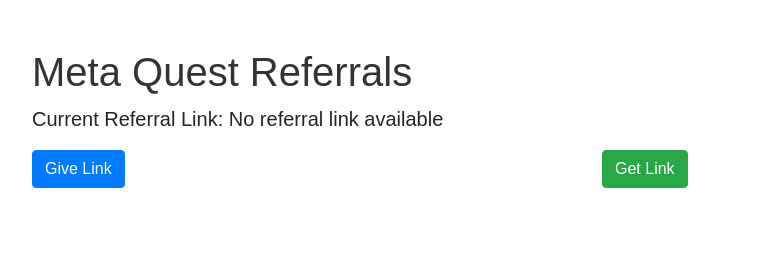
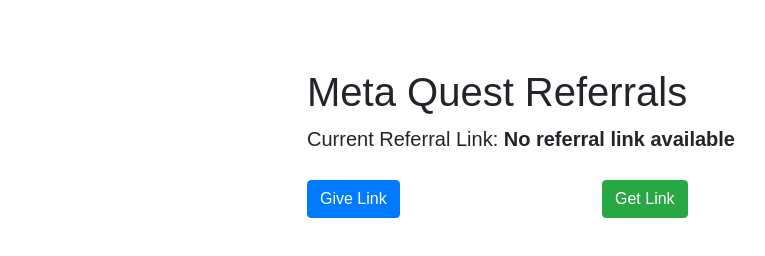
Before and after one commit to artsev/artsev.github.io, a plain HTML site: page index.html in a window 1280 px wide. Shown: the whole page, without its empty margins (53-818 px from the left). Drawn offline with nearby package versions, Linux system fonts and the light colour scheme.

Commit message:
Update styles.css

```diff
--- a/styles.css
+++ b/styles.css
@@ -1,35 +1,21 @@
 body {
     font-family: Arial, sans-serif;
-    margin: 20px;
 }
 
-h1, h2 {
-    color: #333;
+.container {
+    max-width: 600px;
+    margin: 0 auto;
+    padding: 20px;
 }
 
-form {
-    margin-bottom: 20px;
+.modal-body {
+    padding: 20px;
 }
 
-label {
-    display: block;
-    margin-bottom: 5px;
+.btn {
+    margin-top: 10px;
 }
 
-input[type="text"] {
-    width: 100%;
-    padding: 8px;
-    margin-bottom: 10px;
+#currentReferral {
+    font-weight: bold;
 }
-
-button {
-    padding: 10px 20px;
-    background-color: #007bff;
-    color: #fff;
-    border: none;
-    cursor: pointer;
-}
-
-button:hover {
-    background-color: #0056b3;
-}
```
